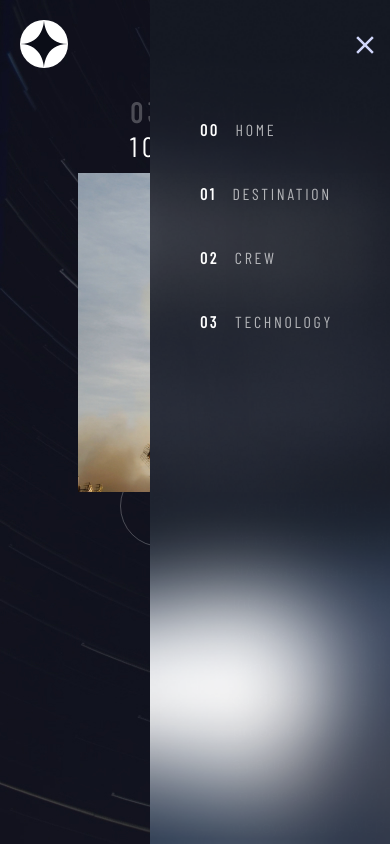
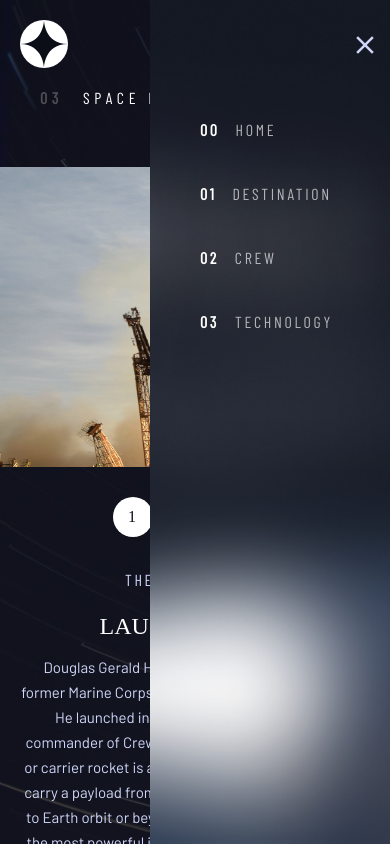
Before and after one commit to Simplystina/space-tourist-project, a React (Create React App) app: page /technology in a window 390 px wide. Built offline with nearby package versions, Linux system fonts and the light colour scheme; a web font is replaced by a local one.

Commit message:
responsiveness changes made

```diff
--- a/src/Components/GetCrewInfo/GetCrewInfo.jsx
+++ b/src/Components/GetCrewInfo/GetCrewInfo.jsx
@@ -8,7 +8,7 @@ const GetCrewInfo = ({title, name, content, image, id}) => {
 
 
   return (
-    <div>
+    <div className='crew_info_container'>
       <div className='crew_heading'>
           <h3><span>02</span>Meet Your Crew</h3>
       </div>
@@ -24,10 +24,10 @@ const GetCrewInfo = ({title, name, content, image, id}) => {
                     crewData.map((item, idx)=><VscCircleFilled className={idx==id? 'icons-active' : 'icons'}/>)
                 }
               </div>
-            </div>
-            <div className="crew_image_container">
-              <img src={image} alt='commander' className='crew_image'/>
-            </div>
+          </div>
+          <div className="crew_image_container">
+            <img src={image} alt='commander' className='crew_image'/>
+          </div>
       </div>
 
     </div>
--- a/src/Components/Navbarfilter/Navbarfilter.css
+++ b/src/Components/Navbarfilter/Navbarfilter.css
@@ -10,8 +10,6 @@
         width: 62%;
     }
 }
-@media screen and (max-width:945px) {
-    .filter{
-        width: 63%;
-    }
+@media screen and (max-width:946px) {
+
 }
--- a/src/Components/SlideNavigation/SlideNavigation.css
+++ b/src/Components/SlideNavigation/SlideNavigation.css
@@ -1,8 +1,8 @@
 .previous-btn{
-    position: absolute;
+    position: fixed;
     left: 3%;
     top: 50%;
-    font-size: 20px;
+    font-size: 30px;
     border-radius: 50%;
     z-index: 20;
     text-align: center;
@@ -10,12 +10,16 @@
 
 }
 .next-btn{
-    position: absolute;
+    position: fixed;
     right: 3%;
     top: 50%;
-    font-size: 20px;
+    font-size: 30px;
     border-radius: 50%;
     z-index: 20;
     text-align: center;
     color: whitesmoke;
 }
+
+@media screen and (max-width:900px){
+
+}
--- a/src/Pages/Crew/Crew.css
+++ b/src/Pages/Crew/Crew.css
@@ -7,8 +7,8 @@
     overflow-y: scroll;
 }
 .crew_heading{
-    margin-top: 20px;
-    margin-left: 130px;
+    width: 80%;
+    margin: 20px auto 0 auto;
 
 }
 .crew_heading h3{
@@ -38,6 +38,7 @@
 
 .crew_content {
     margin-top: 40px;
+    max-width: 550px;
 }
 .crew_content h4{
     font-family: Bellefair;
@@ -72,7 +73,7 @@
     letter-spacing: 0px;
     text-align: left;
     color: rgba(208, 214, 249, 1);
-    max-width: 500px;
+
 
 }
 .crew_image_container{
@@ -103,6 +104,113 @@
 }
 
 
-@media screen and (max-width:1156px) {
+@media screen and (max-width:1140px) {
+    .crew_image_container{
+        height: 100%;
+         width: 40%;
+         position: absolute;
+         top: -80px;
+         right: -80px;
+         margin: 50px;
+    }
+    .crew_content{
+        max-width: 600px;
+    }
+}
+@media screen and (max-width:1060px) {
+    .crew_content_container{
+        width: 87%;
+    }
+    .crew_heading{
+        width: 87%;
+    }
+    .crew_content{
+        max-width: 500px;
+    }
+}
+@media screen and (max-width:900px) {
 
+    .crew_image_container{
+        position: unset;
+        margin: 0 auto;
+
+    }
+    .crew_image{
+        margin-top: 0;
+        height: 100%;
+        width: 100%;
+        object-fit: contain;
+
+   }
+    .crew_content_container{
+        height: auto;
+        flex-direction: column;
+        margin: 0 auto 0 auto;
+        padding-bottom: 0;
+        position: relative;
+
+    }
+    .crew_content{
+        text-align: center;
+        margin: 0 auto;
+        width: 100%;
+    }
+    .crew_content h1, .crew_content p, .crew_content h4{
+        text-align: center;
+    }
+    .crew_content h1{
+        font-size: 40px;
+        line-height: 45.58px;
+    }
+    .crew_content p{
+        font-size: 16px;
+        line-height: 28px;
+    }
+    .crew_content h4{
+        font-size: 24px;
+        line-height: 27.5px;
+    }
+    .crew-icons{
+        text-align: center;
+    }
+    .crew_heading h3{
+        font-size: 20px;
+        line-height: 24px;
+    }
 }
+
+@media screen and (max-width:450px) {
+    .crew_heading{
+        text-align: center;
+    }
+    .crew_content_container{
+        flex-direction: column-reverse;
+    }
+    .crew_content_inner_container{
+        display: flex;
+        flex-direction: column-reverse;
+    }
+    .crew_content h1{
+        font-size: 24px;
+        line-height: 27.58px;
+    }
+    .crew_content p{
+        font-size: 15px;
+        line-height: 25px;
+    }
+    .crew_content h4{
+        font-size: 16px;
+        line-height: 18.34px;
+    }
+    .crew-icons{
+        text-align: center;
+        margin: 20px 0 0px 0;
+    }
+    .crew_heading h3{
+        font-size: 16px;
+        line-height: 19.2px;
+    }
+    .crew_image_container{
+        width: 50%;
+    }
+}
--- a/src/Pages/Destination/Destination.jsx
+++ b/src/Pages/Destination/Destination.jsx
@@ -1,14 +1,14 @@
 import React from 'react'
 import { Outlet, NavLink } from 'react-router-dom'
-import { Navbar } from '../../Components'
-import background_image from '../../image/background2.png'
+import { Navbarfilter } from '../../Components'
+
 
 import './Destination.css'
 
 const Destination = () => {
   return (
     <div className='destination_container'>
-      <Navbar background_image={background_image}/>
+      <Navbarfilter  />
       <div className='destination_heading_container'>
         <div className='destination_heading'>
           <h3><span>01</span>Pick your destination</h3>
--- a/src/Pages/Technology/Technology.css
+++ b/src/Pages/Technology/Technology.css
@@ -10,7 +10,7 @@
 
 .tech_heading{
     margin-top: 20px;
-    margin-left: 130px;
+    margin-left: 120px;
 
 }
 .tech_heading h3{
@@ -35,6 +35,7 @@
     padding-bottom: 20px;
     position: relative;
     margin-top: 60px;
+
 }
 .tech_content_info{
     display: flex;
@@ -46,6 +47,7 @@
 .tech_count_container{
     display: flex;
     flex-direction: column;
+
 }
 .tech_count{
     width: 80px;
@@ -83,6 +85,7 @@
 
 .tech_content{
     margin-left: 30px;
+    max-width: 500px;
 }
 .tech_content h4{
     font-family: Barlow Condensed;
@@ -115,7 +118,7 @@
     letter-spacing: 0px;
     text-align: left;
     color: rgba(208, 214, 249, 1);
-    max-width: 500px;
+
     margin: 0;
     padding: 0;
 }
@@ -131,3 +134,135 @@
     width: 80%;
      object-fit: contain;
 }
+
+@media screen and (max-width:1170px){
+    .tech_content_info{
+        margin-left: 80px;
+    }
+    .tech_heading{
+        margin-left: 80px;
+    }
+    .tech_image{
+        width: 70%;
+         object-fit: contain;
+    }
+}
+@media screen and (max-width:1075px){
+    .tech_content{
+        max-width: 480px;
+    }
+    .tech_image_container{
+        top: 40px;
+    }
+}
+@media screen and (max-width:1055px) {
+
+    .tech_content_info{
+        margin-left: 40px;
+    }
+    .tech_heading{
+        margin-left: 40px;
+    }
+}
+@media screen and (max-width:1022px){
+    .tech_content{
+        max-width: 450px;
+    }
+}
+@media screen and (max-width:986px){
+    .tech_image_container{
+        position: static;
+        width: 100%;
+        background-color: aliceblue;
+        height: 300px;
+
+    }
+    .tech_image{
+       height: 100%;
+        width: 100%;
+        object-fit: fill;
+
+    }
+   .tech_content_container{
+       flex-direction: column-reverse;
+   }
+   .tech_content_info{
+       flex-direction: column;
+       margin: 0 auto;
+   }
+   .tech_count_container{
+       flex-direction: row;
+       margin: 30px auto 10px auto;
+   }
+   .tech_count{
+       margin: 0 10px;
+   }
+   .tech_content{
+      max-width: 600px;
+       margin: 0 auto;
+       padding: 0 20px;
+   }
+   .tech_content p{
+       text-align: center;
+   }
+   .tech_content h1{
+       text-align: center;
+   }
+   .tech_content h4{
+       text-align: center;
+   }
+
+}
+@media screen and (max-width:800px) {
+    .tech_heading h3{
+        font-size: 20px ;
+        line-height: 24px;
+    }
+    .tech_count{
+        width: 60px;
+        height: 60px;
+    }
+    .tech_count h4{
+        font-size: 24px;
+        line-height: 27.5px;
+    }
+    .tech_content p{
+        font-size: 16px ;
+        line-height: 28px;
+    }
+    .tech_content h1{
+        font-size: 40px ;
+        line-height: 50px;
+    }
+    .tech_content h4{
+        font-size: 16px ;
+        line-height: 20px;
+    }
+}
+@media screen and (max-width:450px) {
+    .tech_heading h3{
+        font-size: 16px ;
+        line-height: 19.2px;
+    }
+    .tech_count{
+        width: 40px;
+        height: 40px;
+
+    }
+    .tech_count h4{
+        font-size: 16px;
+        line-height: 19.9px;
+    }
+    .tech_content p{
+        font-size: 15px ;
+        line-height: 25px;
+    }
+    .tech_content h1{
+        font-size: 24px ;
+        line-height: 28px;
+    }
+    .tech_content h4{
+        font-size: 16px ;
+        line-height: 20px;
+    }
+}
--- a/src/Pages/Technology/Technology.jsx
+++ b/src/Pages/Technology/Technology.jsx
@@ -1,7 +1,6 @@
 import React, { useState } from 'react'
 import './Technology.css'
-import { Navbarfilter, TechCount } from '../../Components'
-import launchImage from '../../image/launch.png'
+import { Navbarfilter } from '../../Components'
 import { TechData } from '../../Components/DataList/TechData'
 
 
```
